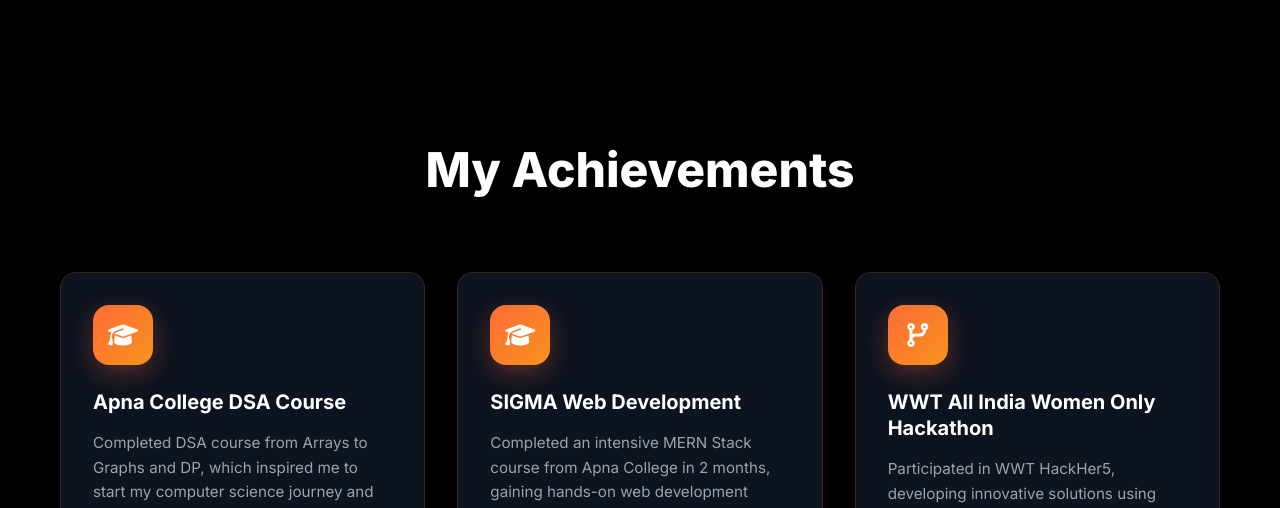
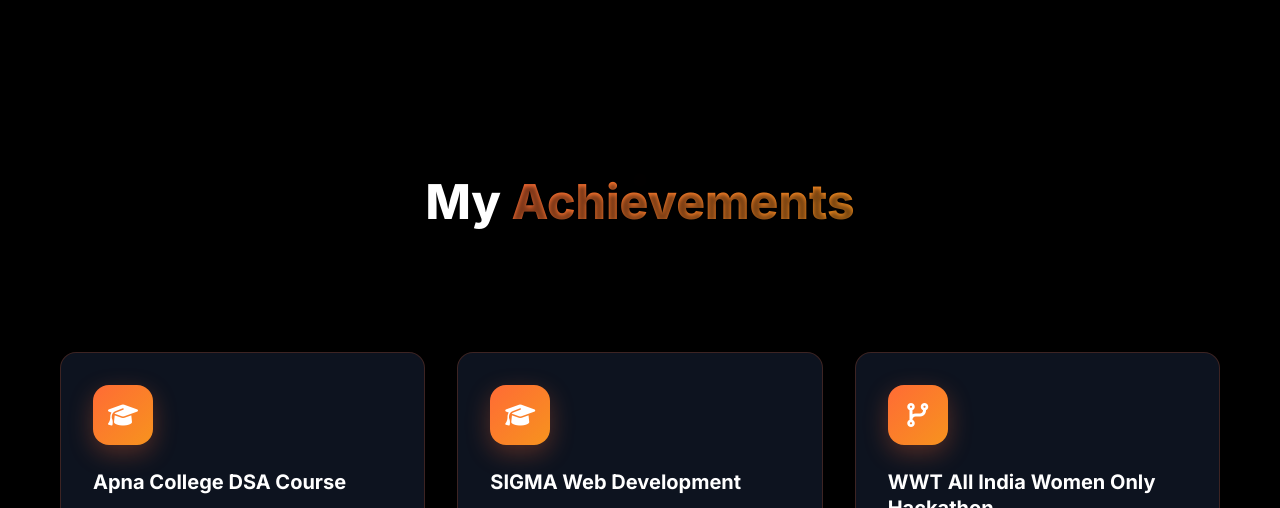
Before and after one commit to Pdiya13/-diya_portfolio, a website: page index.html in a window 1280 px wide. Shown: the part 3840-4348 px from the top of the page. Drawn offline with Linux system fonts and the light colour scheme.

Commit message:
Fix achievement heading with aggressive CSS and proper HTML structure

```diff
--- a/index.html
+++ b/index.html
@@ -257,7 +257,7 @@
     <section id="achievements" class="achievements">
         <div class="container">
             <div class="section-header">
-                <h2 class="section-title">My <span class="">Achievements</span></h2>
+                <h2 class="section-title">My <span class="highlight">Achievements</span></h2>
                 <!-- <p class="section-subtitle">Recognition and accomplishments that showcase my dedication and skills</p> -->
 
             </div>
--- a/styles.css
+++ b/styles.css
@@ -1551,6 +1551,24 @@
 .achievements .section-title {
     color: #ffffff !important;
     text-shadow: 0 2px 4px rgba(0, 0, 0, 0.5);
+    display: block !important;
+    visibility: visible !important;
+    opacity: 1 !important;
+    font-size: 3rem !important;
+    font-weight: 800 !important;
+    margin-bottom: 1rem !important;
+}
+
+.achievements .section-header {
+    position: relative;
+    z-index: 10;
+    display: block !important;
+    visibility: visible !important;
+    opacity: 1 !important;
+    margin-bottom: 4rem !important;
+    background: rgba(0, 0, 0, 0.8) !important;
+    padding: 2rem !important;
+    border-radius: 16px !important;
 }
 
 .achievements::before {
```
